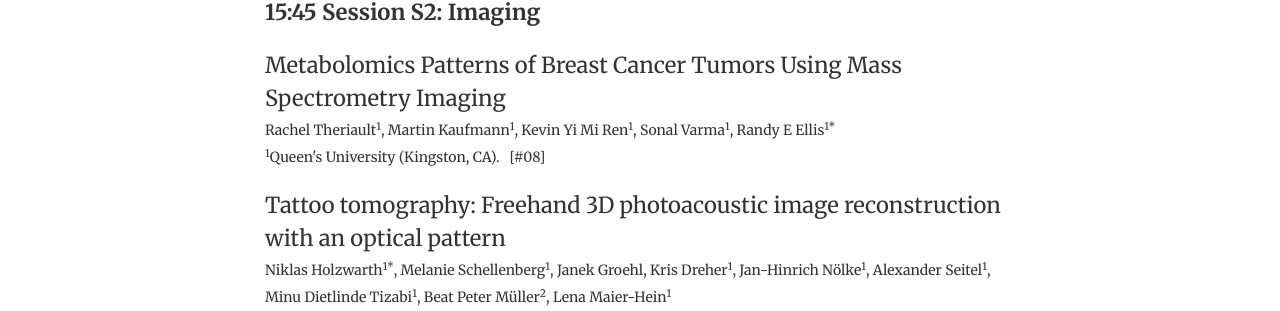
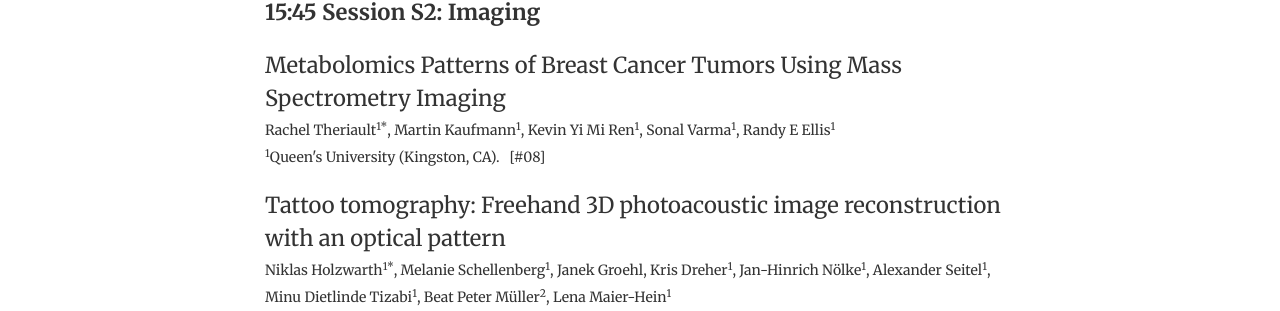
Before and after one commit to ipcai2021/ipcai2021.github.io, a Jekyll site: the page built from index.html, in a window 1280 px wide and 900 px high, scrolled down 4908 px. Shown: the part 140-451 px from the top of the window. Built offline with Jekyll 4.4.1, drawn with Linux system fonts in a browser that asks for light colours; some of the changed text lies outside the part shown.

Commit message:
Updated 6 presenter *'s as in camera-ready forms
*'ed authors modified for #8, #15, #7, #28, #11, #57

```diff
--- a/_includes/program.html
+++ b/_includes/program.html
@@ -159,7 +159,7 @@
 
 				<p class="font_8" style="font-size:18px"><span style="font-size:22px"><b>15:45 Session S2: Imaging</b></p>
 				<p class="font_8" style="font-size:18px"><span style="font-size:22px">Metabolomics Patterns of Breast Cancer Tumors Using Mass Spectrometry Imaging</span><br/>
-				<span style="font-size:14px">Rachel Theriault<sup>1</sup>, Martin Kaufmann<sup>1</sup>, Kevin Yi Mi Ren<sup>1</sup>, Sonal Varma<sup>1</sup>, Randy E Ellis<sup>1*</sup><br/>
+				<span style="font-size:14px">Rachel Theriault<sup>1*</sup>, Martin Kaufmann<sup>1</sup>, Kevin Yi Mi Ren<sup>1</sup>, Sonal Varma<sup>1</sup>, Randy E Ellis<sup>1</sup><br/>
 				<sup>1</sup>Queen's University (Kingston, CA). &nbsp; [#08]</span></p>
 
 				<p class="font_8" style="font-size:18px"><span style="font-size:22px">Tattoo tomography: Freehand 3D photoacoustic image reconstruction with an optical pattern</span><br/>
@@ -176,7 +176,7 @@
 				<sup>1</sup>Université de Rennes 1 (FR);  <sup>2</sup>SYNEIKA (Rennes, FR);  <sup>3</sup>Paris Est Créteil University (FR). &nbsp; [#13]</span></p>
 
 				<p class="font_8" style="font-size:18px"><span style="font-size:22px">Automatic Identification of Sweet Spots from MERs for Electrodes Implantation in STN-DBS</span><br/>
-				<span style="font-size:14px">Linxia Xiao<sup>1</sup>, Caizi Li<sup>2</sup>, Yanjiang Wang<sup>1</sup>, Weixin Si<sup>2*</sup>, Doudou Zhang<sup>3</sup>, Hai Lin<sup>3</sup>, Xiaodong Cai<sup>3</sup>, Pheng-Ann Heng<sup>4</sup><br/>
+				<span style="font-size:14px">Linxia Xiao<sup>1*</sup>, Caizi Li<sup>2</sup>, Yanjiang Wang<sup>1</sup>, Weixin Si<sup>2</sup>, Doudou Zhang<sup>3</sup>, Hai Lin<sup>3</sup>, Xiaodong Cai<sup>3</sup>, Pheng-Ann Heng<sup>4</sup><br/>
 				<sup>1</sup>College of Control science and Engineering, China University of Petroleum (CN);  <sup>2</sup>Shenzhen Institute of Advanced Technology,Chinese Academy of Sciences (CN); <sup>3</sup>Department of Neurosurgery, Shenzhen Second People’s Hospital, the First Affiliated Hospital of Shenzhen University (CN); <sup>4</sup>The Chinese Univsersity of Hong Kong (CN). &nbsp; [#15]</span></p>
 
 				<p class="font_8" style="font-size:18px"><span style="font-size:22px">Patient-specific Prediction of SEEG Electrode Bending for Stereotactic Neurosurgical Planning</span><br/>
@@ -262,7 +262,7 @@
 
 
 				<p class="font_8" style="font-size:18px"><span style="font-size:22px">Learning 3D Medical Image Patch Descriptors with Triplet Loss</span><br/>
-				<span style="font-size:14px">Nicolas Loiseau--Witon<sup>1</sup>, Razmig Kechichian<sup>1</sup>, Sebastien Valette<sup>1*</sup>, Adrien Bartoli<sup>2</sup><br/>
+				<span style="font-size:14px">Nicolas Loiseau--Witon<sup>1*</sup>, Razmig Kechichian<sup>1</sup>, Sebastien Valette<sup>1</sup>, Adrien Bartoli<sup>2</sup><br/>
 				<sup>1</sup>CREATIS (FR);  <sup>2</sup>Université Clermont Auvergne (FR). &nbsp; [#57]</span></p>
 
 
@@ -285,11 +285,11 @@
 
 				<p class="font_8" style="font-size:18px"><span style="font-size:22px"><b>16:15 Session S6: Machine Learning in Computer Assisted Interventions</b></p>
 				<p class="font_8" style="font-size:18px"><span style="font-size:22px">Deep Learning to Segment Pelvic Bones: Large-scale CT Datasets and Baseline Models</span><br/>
-				<span style="font-size:14px">Pengbo Liu<sup>1</sup>, Hu Han<sup>1</sup>, Yuanqi Du<sup>2</sup>, Heqin Zhu<sup>1</sup>, Yinhao Li<sup>1</sup>, Feng Gu<sup>3</sup>, Honghu Xiao<sup>4</sup>, Jun Li<sup>5</sup>, Chunpeng Zhao<sup>4</sup>, Li Xiao<sup>1</sup>, Xinbao Wu<sup>4</sup>, S. Kevin Zhou<sup>1*</sup><br/>
+				<span style="font-size:14px">Pengbo Liu<sup>1*</sup>, Hu Han<sup>1</sup>, Yuanqi Du<sup>2</sup>, Heqin Zhu<sup>1</sup>, Yinhao Li<sup>1</sup>, Feng Gu<sup>3</sup>, Honghu Xiao<sup>4</sup>, Jun Li<sup>5</sup>, Chunpeng Zhao<sup>4</sup>, Li Xiao<sup>1</sup>, Xinbao Wu<sup>4</sup>, S. Kevin Zhou<sup>1</sup><br/>
 				<sup>1</sup>Institute of Computing Technology, Chinese Academy of Sciences (Beijing, CN);  <sup>2</sup>George Mason University (Virginia, US); <sup>3</sup>Beijing Electronics Science&Technology Institute (CN); <sup>4</sup>Beijing Jishuitan Hospital (CN); <sup>5</sup>University Of Science And Technology Of China (Hefei, CN). &nbsp; [#07]</span></p>
 
 				<p class="font_8" style="font-size:18px"><span style="font-size:22px">Against Spatial-Temporal Discrepancy: Contrastive Learning based Network for Surgical Workflow Recognition</span><br/>
-				<span style="font-size:14px">Fucang Jia<sup>1*</sup>, Tong Xia<sup>1</sup><br/>
+				<span style="font-size:14px">Fucang Jia<sup>1</sup>, Tong Xia<sup>1*</sup><br/>
 				<sup>1</sup>Shenzhen Institutes of Advanced Technology, Chinese Academy of Sciences (CN). &nbsp; [#28]</span></p>
 
 				<p class="font_8" style="font-size:18px"><span style="font-size:22px">Real-to-Virtual Domain Transfer-based Depth Estimation for Real-time 3D Annotation in Transnasal Surgery: A Study of Annotation Accuracy and Stability</span><br/>
@@ -343,7 +343,7 @@
 				<sup>1</sup>TU Darmstadt (DE); <sup>2</sup>Indian Institute of Technology (IIT-BHU), Varanasi (IN). &nbsp; [#09]</span></p>
 
 				<p class="font_8" style="font-size:18px"><span style="font-size:22px">Monocular Markerless Tool-in-Hand-Tracking for Surgery</span><br/>
-				<span style="font-size:14px">Jonas Hein<sup>1</sup>, Matthias Seibold<sup>2,3*</sup>, Federica Bogo<sup>4</sup>, Mazda Farshad<sup>3,5</sup>, Marc Pollefeys<sup>1,4</sup>, Philipp Fürnstahl<sup>3</sup>,  Nassir Navab<sup>2</sup><br/>
+				<span style="font-size:14px">Jonas Hein<sup>1*</sup>, Matthias Seibold<sup>2,3</sup>, Federica Bogo<sup>4</sup>, Mazda Farshad<sup>3,5</sup>, Marc Pollefeys<sup>1,4</sup>, Philipp Fürnstahl<sup>3</sup>,  Nassir Navab<sup>2</sup><br/>
 				<sup>1</sup>ETH Zurich (CH);  <sup>2</sup>TU Munich (DE); <sup>3</sup>Balgrist University Hospital Zurich (CH); <sup>4</sup>Microsoft (CH); <sup>5</sup>University of Zurich. &nbsp; [#11]</span></p>
 
 
```
